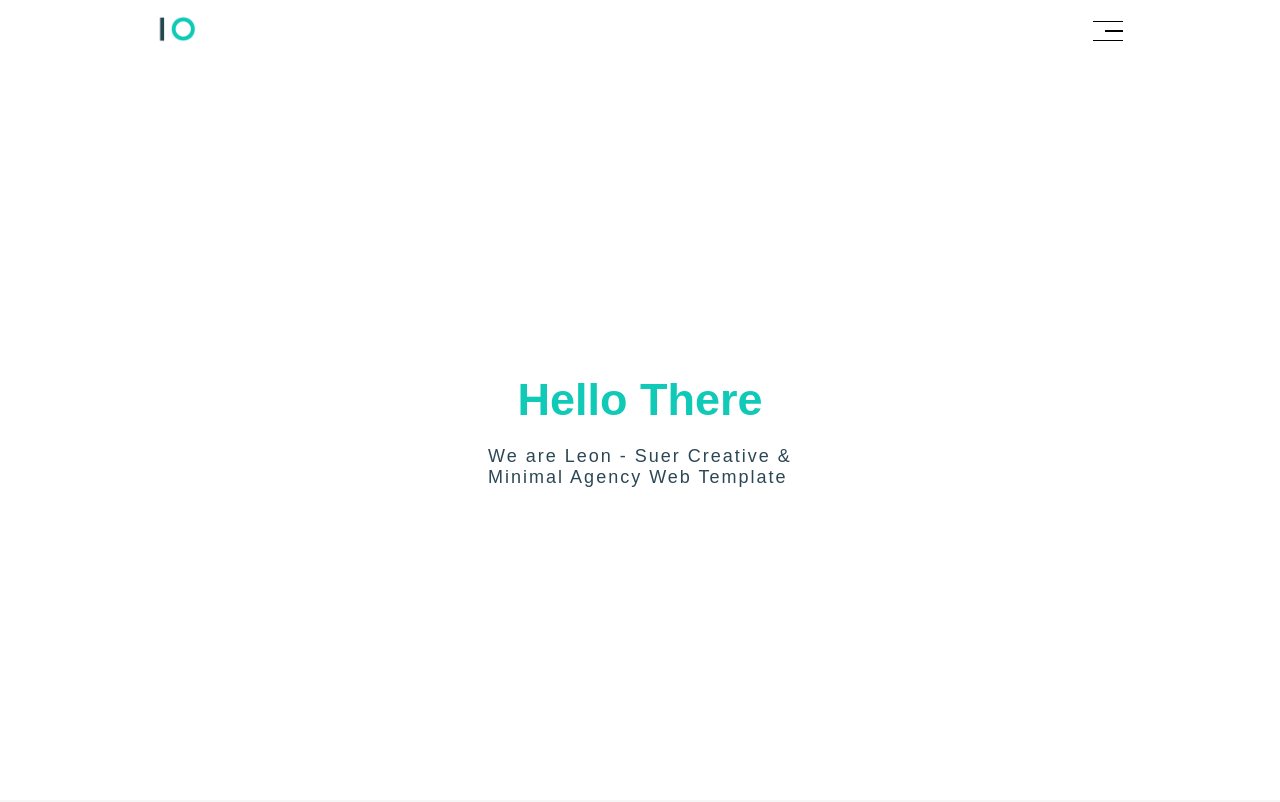
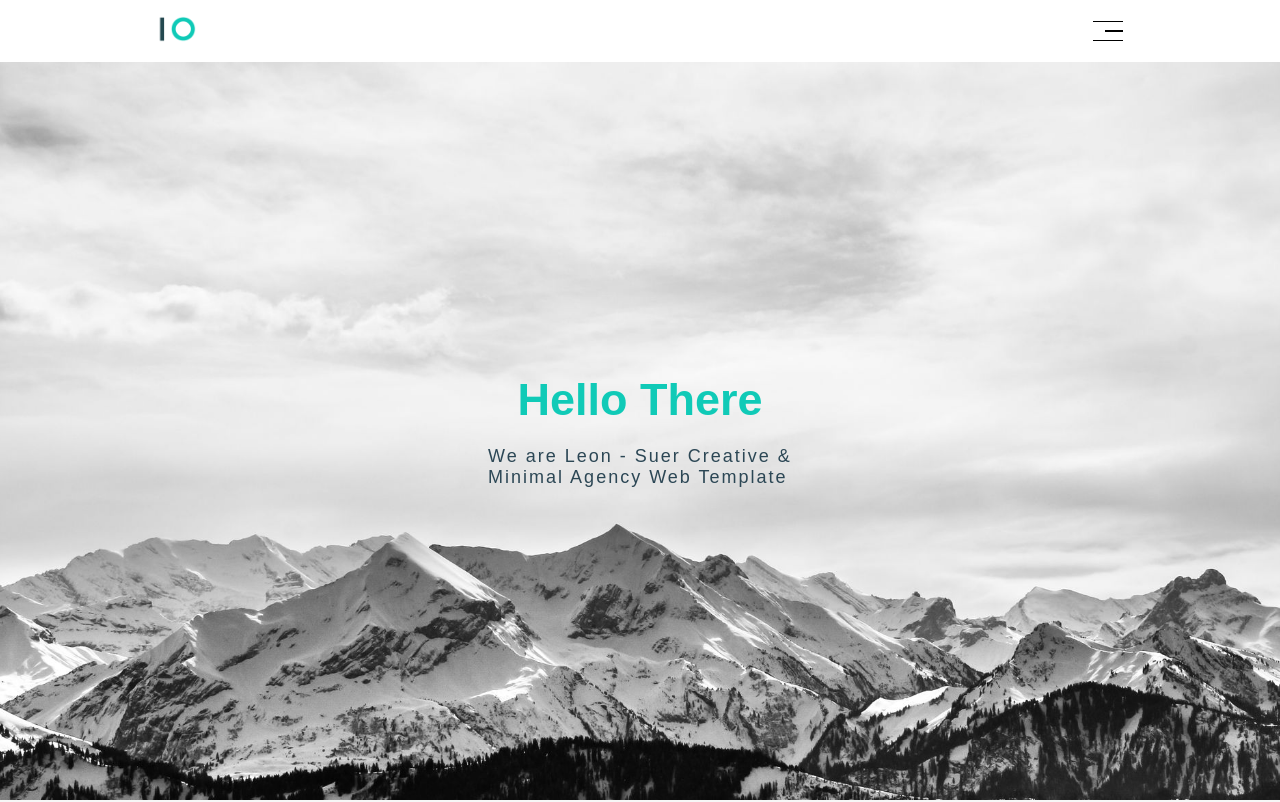
Before and after one commit to sofyanAlzawali/leon-Template, a plain HTML site: page index.html in a window 1280 px wide. Shown: the top 802 px of the page. Drawn offline with Linux system fonts and the light colour scheme.

Commit message:
Update style.css

```diff
--- a/css/style.css
+++ b/css/style.css
@@ -114,7 +114,7 @@ input:checked~.list {
 /* ---------------------------- */
 
 .landing {
-    background-image: url('img/landing.jpg');
+    background-image: url('../img/landing.jpg');
     background-position: center;
     background-size: cover;
     background-repeat: no-repeat;
```
